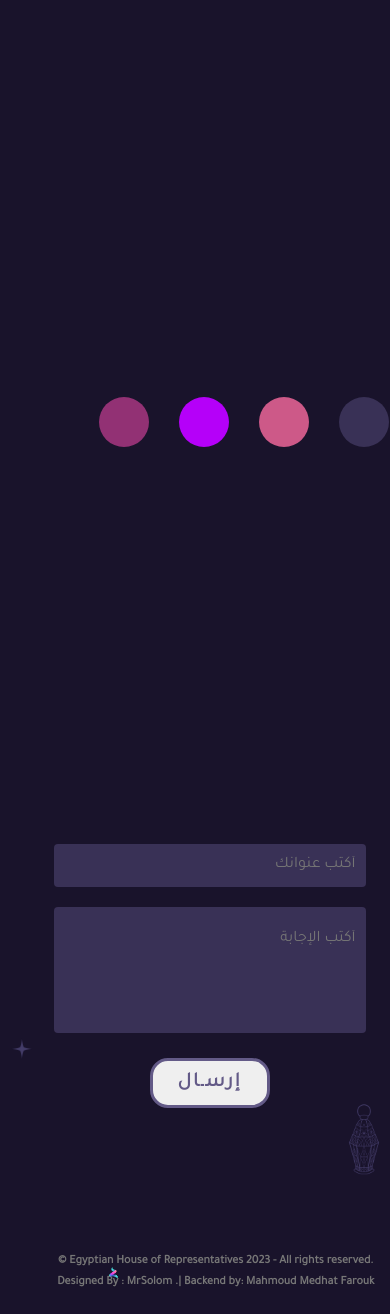
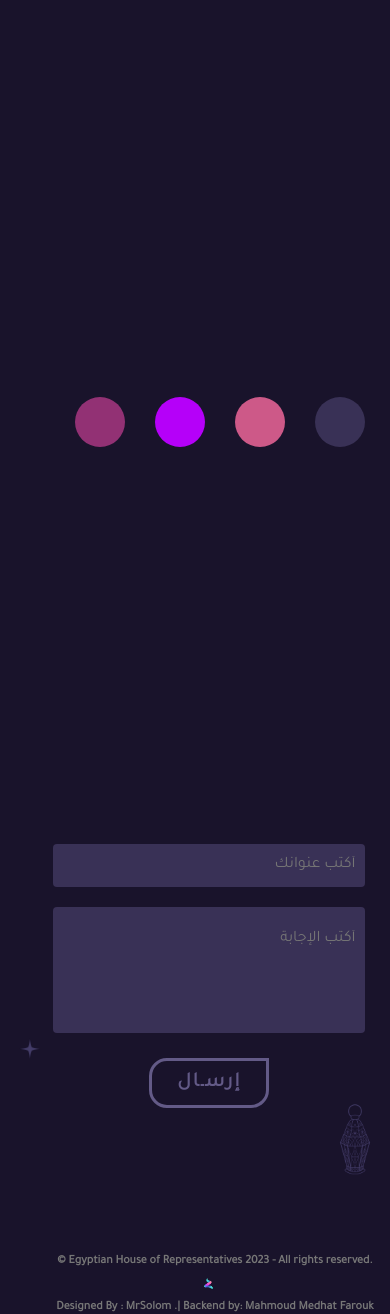
Before and after one commit to mahmoud-medhat0/Ramadan-Events, a Laravel app: template resources/views/index.blade.php in a window 390 px wide; the page is wider, and only the part inside the window is pictured. Before the commit the page ends 1287 px from the top of that part, so only its background shows below. Run offline with Laravel 9, Linux system fonts and the light colour scheme; the template is opened without the code that fills it, so the values that code supplies are empty; some libraries are stand-ins or nearby versions.

Commit message:
try to fix

```diff
--- a/app/Http/Kernel.php
+++ b/app/Http/Kernel.php
@@ -37,7 +37,7 @@
             \Illuminate\View\Middleware\ShareErrorsFromSession::class,
             \App\Http\Middleware\VerifyCsrfToken::class,
             \Illuminate\Routing\Middleware\SubstituteBindings::class,
-            SiteActive::class
+            // SiteActive::class
         ],
 
         'api' => [
@@ -65,6 +65,6 @@
         'signed' => \App\Http\Middleware\ValidateSignature::class,
         'throttle' => \Illuminate\Routing\Middleware\ThrottleRequests::class,
         'verified' => \Illuminate\Auth\Middleware\EnsureEmailIsVerified::class,
-        'SiteActive'=>SiteActive::class
+        // 'SiteActive'=>SiteActive::class
     ];
 }
--- a/public/mediaQ.css
+++ b/public/mediaQ.css
@@ -124,6 +124,13 @@
         height: 460px;
         margin-left: -25px;
     }
+
+    .get-started{
+        display: grid;
+        grid-template-columns: auto;
+        height: 50vh;
+        justify-content: center;
+    }
 }
 
 @media (max-width: 767px) {
@@ -162,7 +169,7 @@
         height: 45px;
         right: 20%;
         margin-bottom: 20px;
-        margin-right: 7px;
+        margin-right: 37px;
     }
 
     .title-heading h2 {
@@ -220,6 +227,10 @@
     .thanks h2 {
         font-size: 21px;
     }
+
+    .container-cover{
+        width: 85%;
+    }
 }
 
 @media (max-width: 400px) {
@@ -260,6 +271,10 @@
 
     .form {
         margin-left: -1%;
+    }
+
+    .container{
+        padding: 0;
     }
 }
 
--- a/public/style.css
+++ b/public/style.css
@@ -53,36 +53,8 @@
     margin-left: auto;
     margin-right: auto;
     min-height: 97px;
+    width: 100%;
 }
-
-
-/* LAG */
-
-@media (max-width: 1200px) {
-    .container {
-        width: 1170px;
-    }
-}
-
-
-/* MED */
-
-@media (max-width: 992px) {
-    .container {
-        width: 970px;
-    }
-}
-
-
-/* SML */
-
-@media (max-width: 768px) {
-    .container {
-        width: 425px;
-    }
-}
-
-
 /* End Globel Rules */
 
 
@@ -159,6 +131,7 @@
 .body-page {
     text-align: center;
     position: relative;
+    width: 97%;
 }
 
 .get-started {
@@ -234,7 +207,7 @@
     padding-bottom: 10px;
     position: absolute;
     top: 50%;
-    right: -25%;
+    right: -19%;
     text-align: center;
     transform: translate(-50%, -50%);
     overflow: hidden;
@@ -315,7 +288,6 @@
     width: 20px;
     bottom: 15px;
     right: 310px;
-    position: absolute;
 }
 
 
@@ -404,7 +376,7 @@
     color: var(--main-color);
     text-decoration: none;
     border: 3px solid var(--main-color);
-    border-radius: 18px;
+    border-radius: 18px 0 18px 18px;
     font-family: 'Tajawal-2';
     font-weight: 600;
     font-size: 20px;
@@ -417,7 +389,13 @@
     text-align: center;
     transform: translate(-50%, -50%);
     overflow: hidden;
-    transition: all 0.3s;
+    transition: all 0.5s;
+    background: transparent;
+    cursor: pointer;
+}
+
+.btn:hover{
+    border-radius: 18px 18px 18px 0;
 }
 
 .btn:before {
--- a/resources/views/index.blade.php
+++ b/resources/views/index.blade.php
@@ -146,13 +146,16 @@
                                 <button id="btn" class="btn"><span>إرسـال</span></button>
                             </div>
                         </div>
-                        <!-- <a href="#" class="button-submit">Send <i class="fa-solid fa-search"></i> </a>                            -->
+                        <!-- <a href="#" class="button-submit">Send <i class="fa-solid fa-search"></i> </a> -->
                     </form>
                 </div>
             </div>
             <div class="footer">
                 <h5 class="copy">© Egyptian House of Representatives 2023 - All rights reserved.</h5>
-                <h5><img src="{{ asset('images/zenon-soft.png') }}">Designed By : MrSolom .| Backend by: Mahmoud Medhat Farouk</h5>
+                <span>
+                    <img src="{{ asset('images/zenon-soft.png') }}">
+                    <h5>Designed By : MrSolom .| Backend by: Mahmoud Medhat Farouk</h5>
+                </span>
             </div>
         </div>
     </div>
--- a/routes/web.php
+++ b/routes/web.php
@@ -14,7 +14,7 @@
 |
 */
 
-Route::controller(GuestController::class)->middleware(['SiteActive'])->group(function (){
+Route::controller(GuestController::class)->group(function (){
     Route::get('/','index')->name('home');
     Route::post('store','store')->name('QuestionStore');
 });
```
Also changed, not shown: sql/ramadan.sql (+4 -4 lines), 1 other file.
